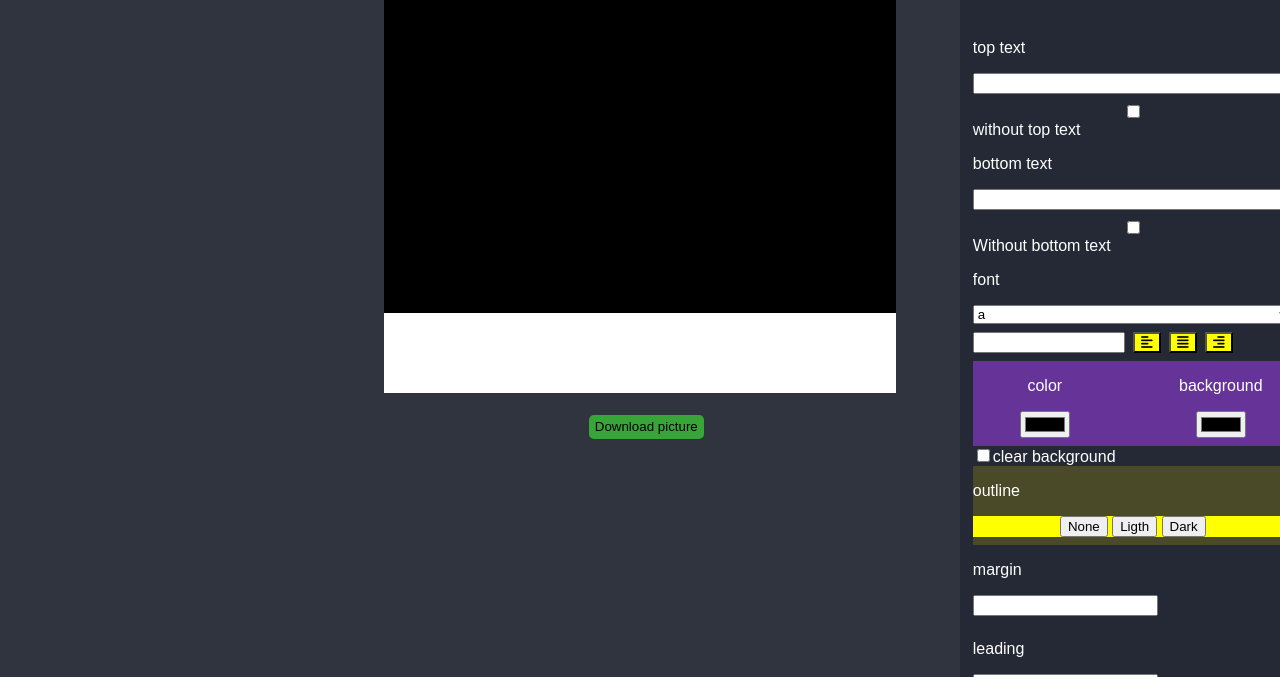
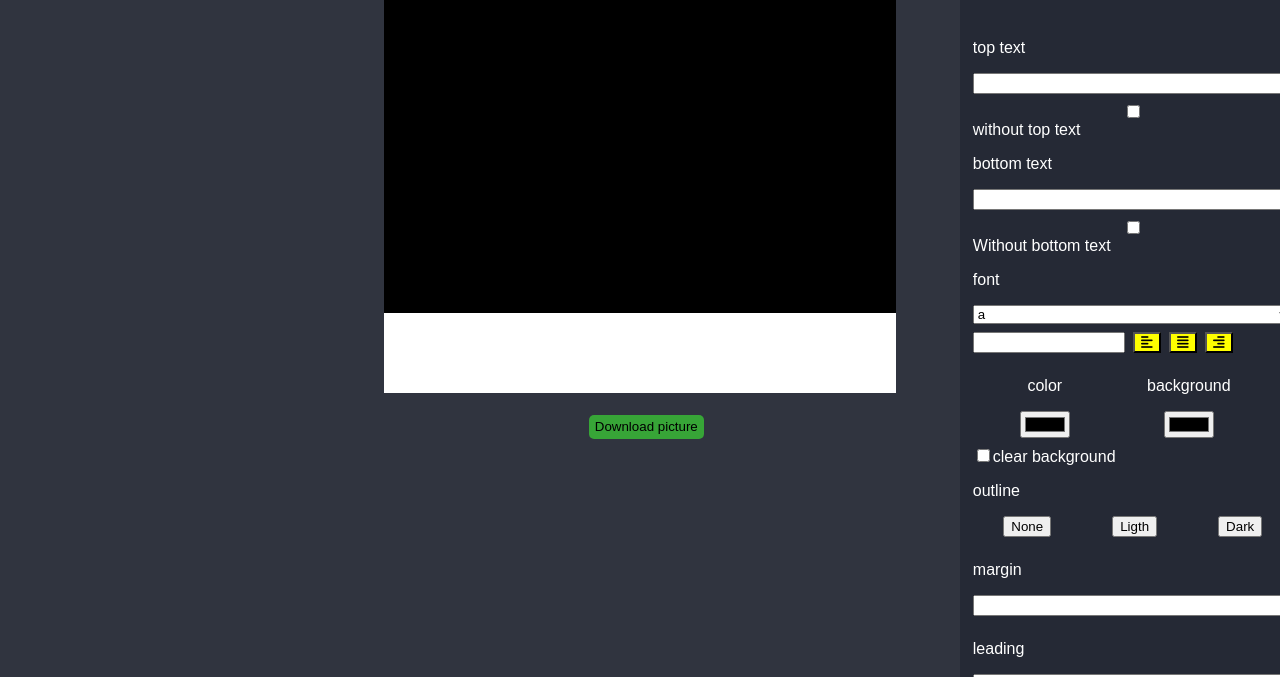
Before and after one commit to GonzalezMariaSol/segundoIntentoEditorDeMemes, a plain HTML site: page index.html in a window 1280 px wide. Shown: the part 327-1004 px from the top of the page. Drawn offline with Linux system fonts and the light colour scheme.

Commit message:
estilamiento con css finalizado la base - falta perfeccionar

```diff
--- a/memeGenerator.css
+++ b/memeGenerator.css
@@ -93,7 +93,7 @@ main .bottom{
 .url , .background , .effects, .effects label, .effects input, .firstText, .secondText, .font, .colorsElections, .outlineText, .textMargin, .leading{
     padding-bottom: 1vh;
 }
-.url input, .firstText input, .secondText input{
+.url input, .firstText input, .secondText input, .textMargin input, .leading input{
     width:96%;
 }
 .background input{
@@ -135,9 +135,10 @@ main .bottom{
 .sizeAndAlign button{
     background-color: yellow;
     margin-left: 0.3vw;
+    flex-direction: column;
+    justify-content: space-evenly;
 }
 .colorsElections{
-    background-color: rebeccapurple;
     display: flex;
     flex-direction: row;
 }
@@ -147,13 +148,8 @@ main .bottom{
     border-style: none;
     text-align: center;
 }
-.backgroundColorText{
-    margin-left: 4vh;
+.outlineOptions{
+    text-align: center;
+    display: flex;
+    justify-content: space-around;
 }
-.outlineText{
-    background-color: rgb(74, 74, 40);
-}
-.outlineOptions{
-    background-color: yellow;
-    text-align: center;
-}
```
